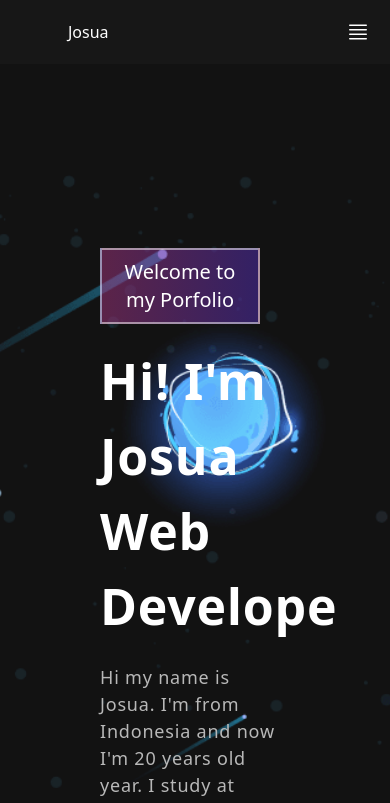
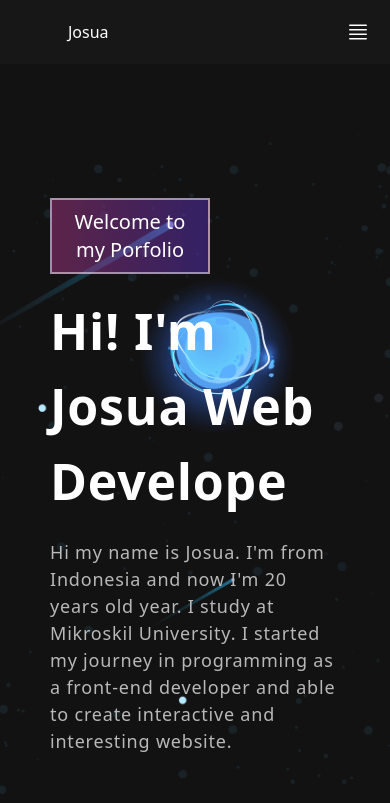
Before and after one commit to josua-stng/portfolio-website, a React (Create React App) app: page / in a window 390 px wide. Shown: the top 803 px of the page. Built offline with nearby package versions, Linux system fonts and the light colour scheme.

Commit message:
fix responsive banner

```diff
--- a/src/components/Banner.jsx
+++ b/src/components/Banner.jsx
@@ -52,7 +52,7 @@ const Banner = () => {
 
   return (
     <div className="banner relative mt-32 flex pt-5 ">
-      <div className="tagline p-[100px]  border-white">
+      <div className="tagline p-[50px]  border-white">
         <h2 className="tagline_header w-[250px] p-2 text-center text-xl mb-5">
           Welcome to my Porfolio
         </h2>
```
